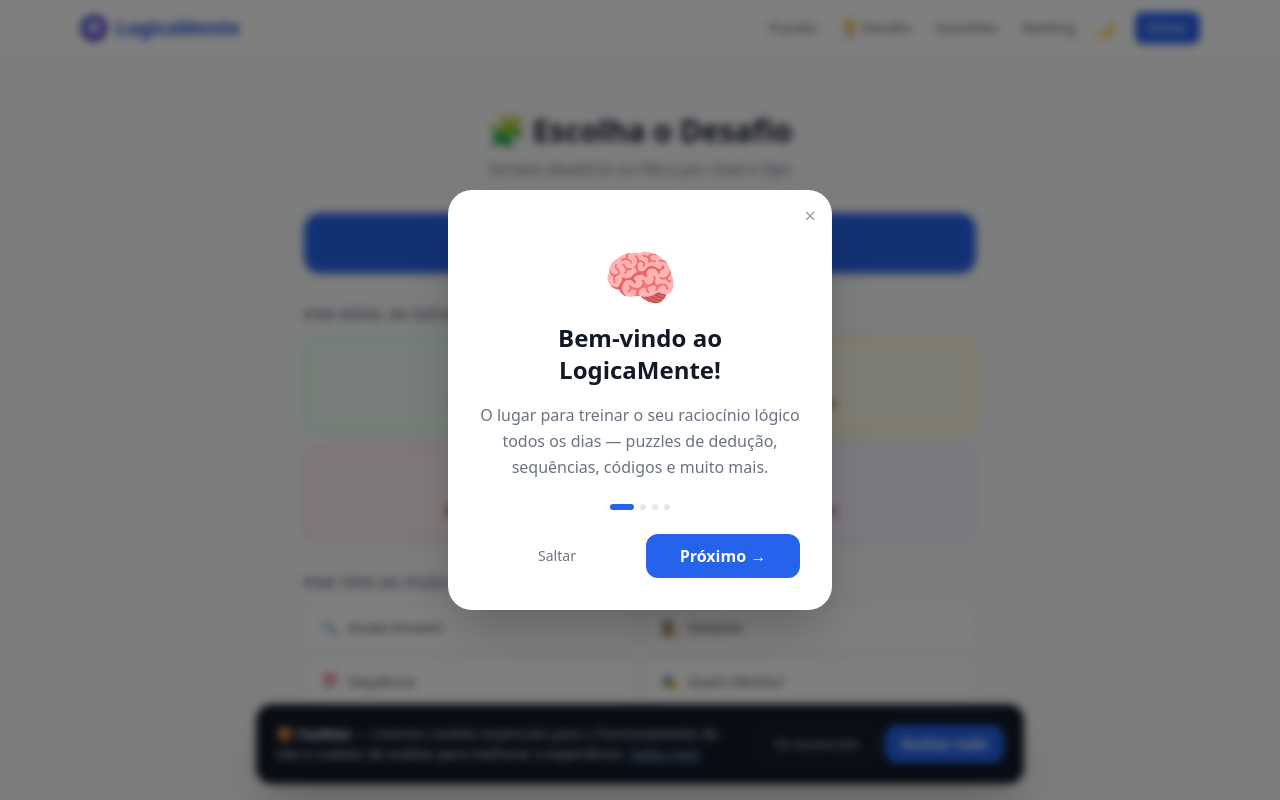
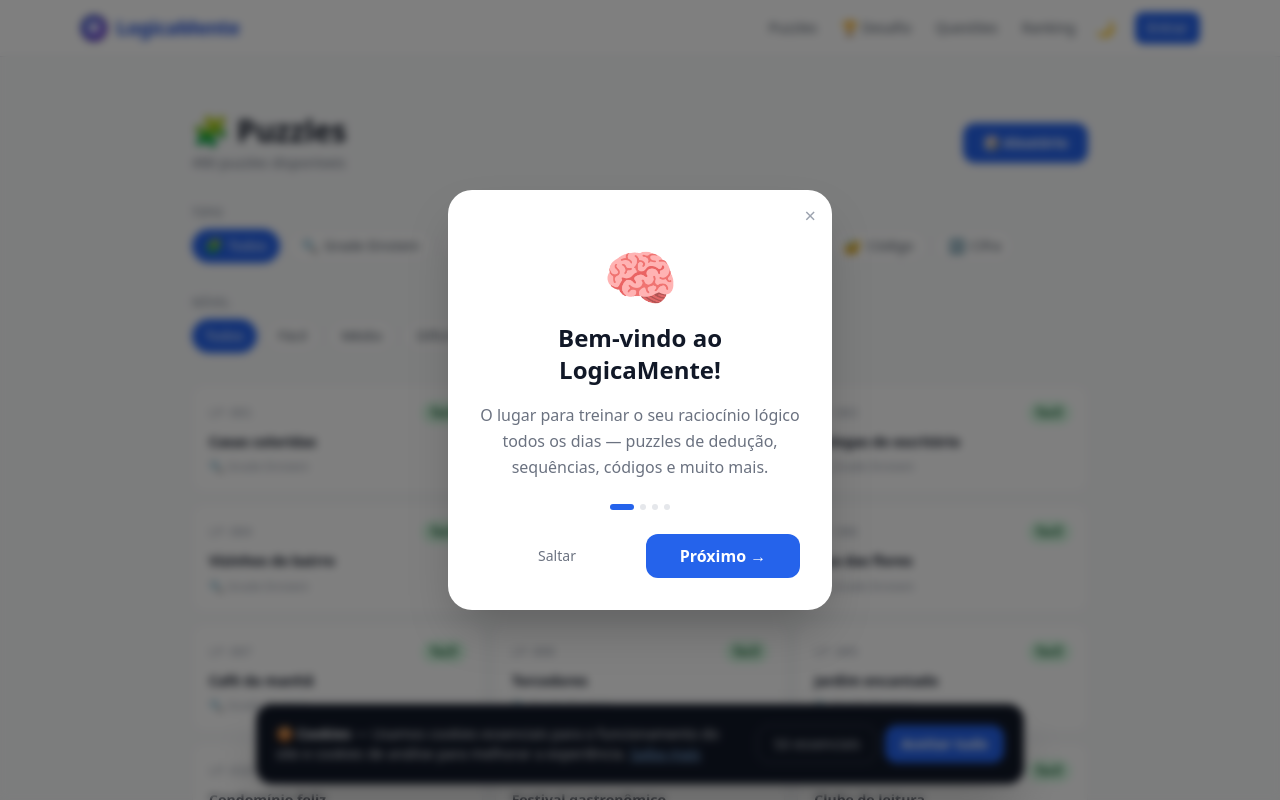
Before and after one commit to daniafonsoortega/logica, a Next.js app: page /puzzles in a window 1280 px wide. Shown: the top 800 px of the page. Built offline with nearby package versions, Linux system fonts and the light colour scheme; no server answers.

Commit message:
feat: puzzles page with filter by tipo + nivel + browsable list

```diff
--- a/src/app/puzzles/page.tsx
+++ b/src/app/puzzles/page.tsx
@@ -1,77 +1,161 @@
 'use client'
 
+import { useState, useMemo } from 'react'
+import Link from 'next/link'
+import { allPuzzles } from '@/lib/data'
 import RandomButton from '@/components/RandomButton'
 
-const NIVEIS = [
-  { key: 'facil',   label: 'Fácil',   emoji: '🟢', bg: 'bg-green-50  border-green-200  text-green-800  hover:bg-green-100' },
-  { key: 'medio',   label: 'Médio',   emoji: '🟡', bg: 'bg-yellow-50 border-yellow-200 text-yellow-800 hover:bg-yellow-100' },
-  { key: 'dificil', label: 'Difícil', emoji: '🔴', bg: 'bg-red-50    border-red-200    text-red-800    hover:bg-red-100'    },
-  { key: 'expert',  label: 'Expert',  emoji: '🟣',  bg: 'bg-purple-50 border-purple-200 text-purple-800 hover:bg-purple-100' },
-]
-
 const TIPOS = [
+  { key: 'todos',    label: 'Todos',          emoji: '🧩' },
   { key: 'grade',    label: 'Grade Einstein', emoji: '🔍' },
   { key: 'detetive', label: 'Detetive',       emoji: '🕵️' },
   { key: 'sequencia',label: 'Sequência',      emoji: '📅' },
   { key: 'mentiu',   label: 'Quem Mentiu?',   emoji: '🎭' },
-  { key: 'codigo',   label: 'Código Secreto', emoji: '🔐' },
-  { key: 'cifra',    label: 'Cifra Simbólica',emoji: '🔤' },
+  { key: 'codigo',   label: 'Código',         emoji: '🔐' },
+  { key: 'cifra',    label: 'Cifra',          emoji: '🔤' },
 ]
 
+const NIVEIS = [
+  { key: 'todos',   label: 'Todos'   },
+  { key: 'facil',   label: 'Fácil'   },
+  { key: 'medio',   label: 'Médio'   },
+  { key: 'dificil', label: 'Difícil' },
+  { key: 'expert',  label: 'Expert'  },
+]
+
+const NIVEL_COLORS: Record<string, string> = {
+  facil:   'bg-green-100  text-green-800  border-green-200',
+  medio:   'bg-yellow-100 text-yellow-800 border-yellow-200',
+  dificil: 'bg-red-100    text-red-800    border-red-200',
+  expert:  'bg-purple-100 text-purple-800 border-purple-200',
+}
+
+const PAGE_SIZE = 24
+
 export default function PuzzlesPage() {
+  const [tipo,  setTipo]  = useState('todos')
+  const [nivel, setNivel] = useState('todos')
+  const [page,  setPage]  = useState(1)
+
+  const filtered = useMemo(() => {
+    let list = allPuzzles
+    if (tipo  !== 'todos') list = list.filter(p => (p.tipo ?? 'grade') === tipo)
+    if (nivel !== 'todos') list = list.filter(p => p.nivel === nivel)
+    return list
+  }, [tipo, nivel])
+
+  const shown    = filtered.slice(0, page * PAGE_SIZE)
+  const hasMore  = shown.length < filtered.length
+
+  function changeFilter(newTipo: string, newNivel: string) {
+    setTipo(newTipo)
+    setNivel(newNivel)
+    setPage(1)
+  }
+
   return (
-    <div className="max-w-2xl mx-auto space-y-8 py-6">
+    <div className="max-w-4xl mx-auto space-y-8 py-6">
 
       {/* Header */}
-      <div className="text-center space-y-2">
-        <h1 className="text-3xl font-black text-gray-900">🧩 Escolha o Desafio</h1>
-        <p className="text-gray-500">Sorteia aleatório ou filtra por nível e tipo</p>
+      <div className="flex items-center justify-between flex-wrap gap-3">
+        <div>
+          <h1 className="text-3xl font-black text-gray-900 dark:text-white">🧩 Puzzles</h1>
+          <p className="text-gray-500 text-sm mt-1">{filtered.length} puzzle{filtered.length !== 1 ? 's' : ''} disponíveis</p>
+        </div>
+        <RandomButton
+          modo="puzzle"
+          className="flex items-center gap-2 bg-blue-600 text-white px-5 py-2.5 rounded-xl font-bold hover:bg-blue-700 active:scale-95 transition-all shadow-sm text-sm"
+        >
+          🎲 Aleatório
+        </RandomButton>
       </div>
 
-      {/* Aleatório total */}
-      <RandomButton
-        modo="puzzle"
-        className="w-full bg-blue-600 text-white py-4 rounded-2xl font-bold text-lg hover:bg-blue-700 active:scale-[0.98] transition-all shadow-md"
-      >
-        🎲 Sortear completamente aleatório
-      </RandomButton>
-
-      {/* Por nível */}
-      <div className="space-y-3">
-        <h2 className="text-sm font-semibold text-gray-500 uppercase tracking-wider">Por nível de dificuldade</h2>
-        <div className="grid grid-cols-2 gap-3">
-          {NIVEIS.map(({ key, label, emoji, bg }) => (
-            <RandomButton
-              key={key}
-              modo="puzzle"
-              nivel={key as any}
-              className={`flex flex-col items-center gap-1 py-4 px-3 rounded-2xl border-2 font-semibold transition-all active:scale-95 ${bg}`}
+      {/* Filtro por tipo */}
+      <div className="space-y-2">
+        <p className="text-xs font-semibold text-gray-400 uppercase tracking-wider">Tipo</p>
+        <div className="flex flex-wrap gap-2">
+          {TIPOS.map(t => (
+            <button
+              key={t.key}
+              onClick={() => changeFilter(t.key, nivel)}
+              className={`flex items-center gap-1.5 px-3 py-1.5 rounded-full text-sm font-medium border transition-all
+                ${tipo === t.key
+                  ? 'bg-blue-600 text-white border-blue-600'
+                  : 'bg-white dark:bg-gray-800 text-gray-600 dark:text-gray-300 border-gray-200 dark:border-gray-700 hover:border-blue-300'
+                }`}
             >
-              <span className="text-2xl">{emoji}</span>
-              <span className="text-base font-bold">{label}</span>
-            </RandomButton>
+              <span>{t.emoji}</span> {t.label}
+            </button>
           ))}
         </div>
       </div>
 
-      {/* Por tipo */}
-      <div className="space-y-3">
-        <h2 className="text-sm font-semibold text-gray-500 uppercase tracking-wider">Por tipo de puzzle</h2>
-        <div className="grid grid-cols-2 gap-2">
-          {TIPOS.map(({ key, label, emoji }) => (
-            <RandomButton
-              key={key}
-              modo="puzzle"
-              tipo={key as any}
-              className="flex items-center gap-2.5 px-4 py-3 bg-white border border-gray-200 rounded-xl text-sm font-medium text-gray-700 hover:border-blue-300 hover:bg-blue-50 hover:text-blue-700 active:scale-95 transition-all"
+      {/* Filtro por nível */}
+      <div className="space-y-2">
+        <p className="text-xs font-semibold text-gray-400 uppercase tracking-wider">Nível</p>
+        <div className="flex flex-wrap gap-2">
+          {NIVEIS.map(n => (
+            <button
+              key={n.key}
+              onClick={() => changeFilter(tipo, n.key)}
+              className={`px-3 py-1.5 rounded-full text-sm font-medium border transition-all
+                ${nivel === n.key
+                  ? 'bg-blue-600 text-white border-blue-600'
+                  : 'bg-white dark:bg-gray-800 text-gray-600 dark:text-gray-300 border-gray-200 dark:border-gray-700 hover:border-blue-300'
+                }`}
             >
-              <span>{emoji}</span>
-              <span>{label}</span>
-            </RandomButton>
+              {n.label}
+            </button>
           ))}
         </div>
       </div>
 
+      {/* Lista */}
+      {filtered.length === 0 ? (
+        <div className="text-center py-12 text-gray-400">
+          <div className="text-4xl mb-3">🔍</div>
+          <p>Nenhum puzzle encontrado para estes filtros.</p>
+        </div>
+      ) : (
+        <>
+          <div className="grid grid-cols-1 sm:grid-cols-2 lg:grid-cols-3 gap-3">
+            {shown.map(p => {
+              const t = TIPOS.find(t => t.key === (p.tipo ?? 'grade'))
+              return (
+                <Link
+                  key={p.id}
+                  href={`/puzzles/${p.id}`}
+                  className="group flex flex-col gap-2 bg-white dark:bg-gray-800 border border-gray-100 dark:border-gray-700 rounded-xl p-4 hover:border-blue-300 dark:hover:border-blue-600 hover:shadow-md transition-all"
+                >
+                  <div className="flex items-center justify-between gap-2">
+                    <span className="text-xs text-gray-400 font-mono">{p.id}</span>
+                    <span className={`text-xs font-semibold px-2 py-0.5 rounded-full border ${NIVEL_COLORS[p.nivel] ?? ''}`}>
+                      {p.nivel}
+                    </span>
+                  </div>
+                  <p className="font-semibold text-gray-900 dark:text-white text-sm leading-snug line-clamp-2 group-hover:text-blue-700 dark:group-hover:text-blue-400 transition-colors">
+                    {p.tema}
+                  </p>
+                  <p className="text-xs text-gray-400 mt-auto">
+                    {t?.emoji} {t?.label ?? p.tipo}
+                  </p>
+                </Link>
+              )
+            })}
+          </div>
+
+          {hasMore && (
+            <div className="text-center">
+              <button
+                onClick={() => setPage(pg => pg + 1)}
+                className="px-6 py-2.5 border border-gray-200 dark:border-gray-700 text-gray-600 dark:text-gray-300 rounded-xl hover:bg-gray-50 dark:hover:bg-gray-800 transition-colors text-sm font-medium"
+              >
+                Ver mais ({filtered.length - shown.length} restantes)
+              </button>
+            </div>
+          )}
+        </>
+      )}
     </div>
   )
 }
```
